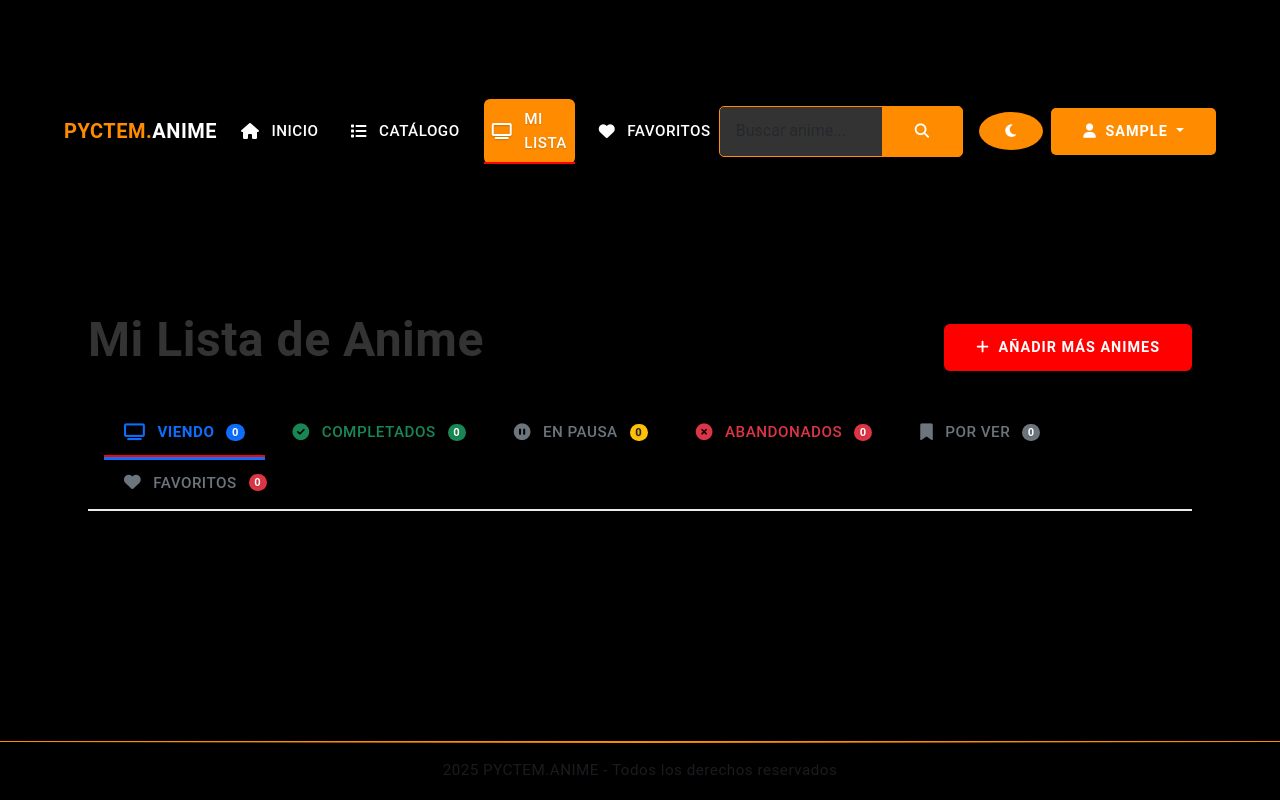
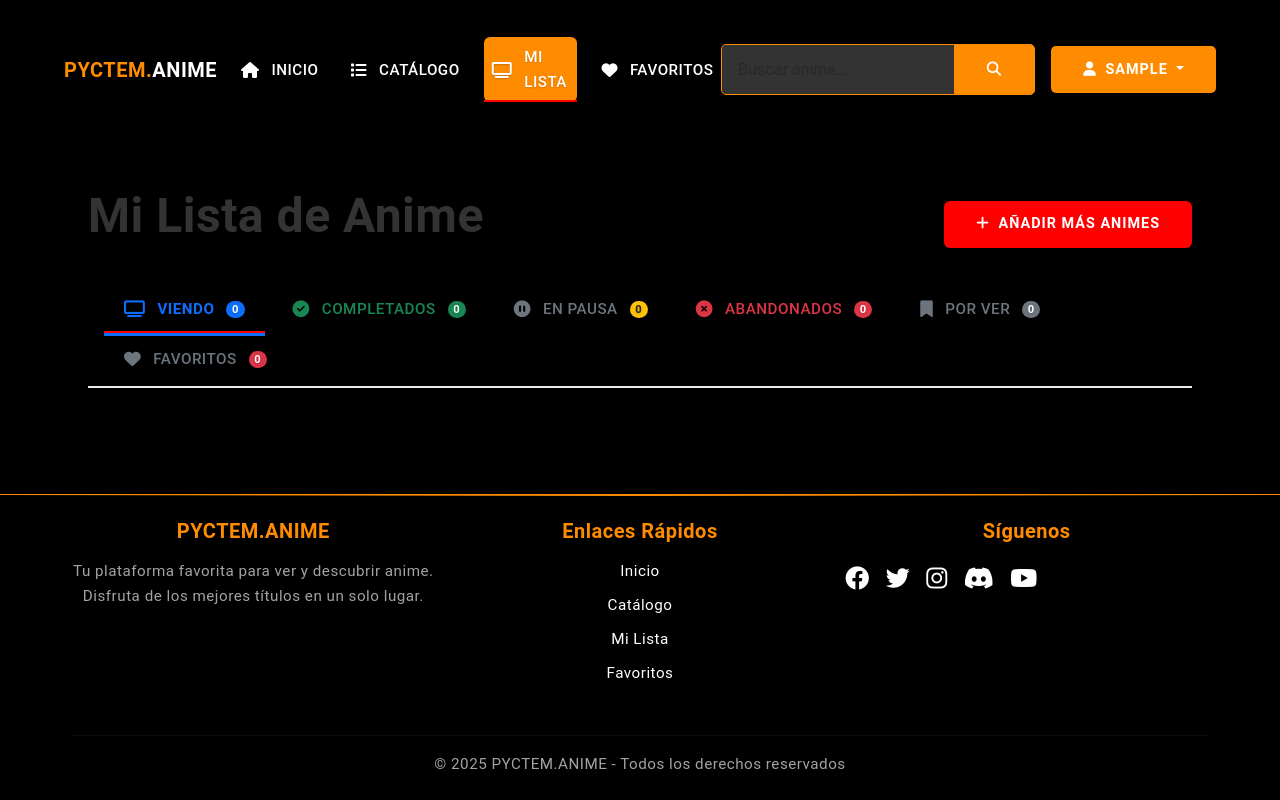
Before and after one commit to HectorZL/pyme, a Django app: page /my-list/ in a window 1280 px wide. Run offline with Django 5.2, Linux system fonts and the light colour scheme; the visitor is signed in with stand-in values (Sample User, id 1); data that the repository does not hold is empty.

Commit message:
<fix>[change the footer ,add links ,delete the toogle of dark mode]: <description>
[optional body]

[optional footer(s)]

```diff
--- a/templates/base.html
+++ b/templates/base.html
@@ -81,11 +81,6 @@
                         </div>
                     </form>
 
-                    <!-- Theme Toggle -->
-                    <button id="theme-toggle" class="btn me-2" style="background-color: #FF8C00; color: white; border: none;" title="Cambiar tema">
-                        <i class="fas fa-moon"></i>
-                    </button>
-
                     <!-- User Menu -->
                     {% if user.is_authenticated %}
                     <div class="dropdown">
@@ -138,9 +133,49 @@
     </main>
 
     <!-- Footer -->
-    <footer class="footer mt-auto py-3" style="background-color: #000000; color: #ffffff; border-top: 1px solid #FF8C00;">
-        <div class="container text-center">
-            <span class="text-muted">2025 PYCTEM.ANIME - Todos los derechos reservados</span>
+    <footer class="footer mt-auto py-4" style="background-color: #000000; color: #ffffff; border-top: 1px solid #FF8C00;">
+        <div class="container">
+            <div class="row">
+                <div class="col-md-4 mb-3">
+                    <h5 class="mb-3" style="color: #FF8C00;">PYCTEM.ANIME</h5>
+                    <p>Tu plataforma favorita para ver y descubrir anime. Disfruta de los mejores títulos en un solo lugar.</p>
+                </div>
+                <div class="col-md-4 mb-3">
+                    <h5 class="mb-3" style="color: #FF8C00;">Enlaces Rápidos</h5>
+                    <ul class="list-unstyled">
+                        <li class="mb-2"><a href="{% url 'anime:home' %}" class="text-white text-decoration-none">Inicio</a></li>
+                        <li class="mb-2"><a href="{% url 'anime:catalog' %}" class="text-white text-decoration-none">Catálogo</a></li>
+                        {% if user.is_authenticated %}
+                            <li class="mb-2"><a href="{% url 'anime:user_anime_list' %}" class="text-white text-decoration-none">Mi Lista</a></li>
+                            <li class="mb-2"><a href="#" class="text-white text-decoration-none">Favoritos</a></li>
+                        {% endif %}
+                    </ul>
+                </div>
+                <div class="col-md-4">
+                    <h5 class="mb-3" style="color: #FF8C00;">Síguenos</h5>
+                    <div class="d-flex justify-content-start">
+                        <a href="https://facebook.com" class="me-3 text-white" target="_blank" rel="noopener noreferrer" style="font-size: 1.5rem;">
+                            <i class="fab fa-facebook"></i>
+                        </a>
+                        <a href="https://twitter.com" class="me-3 text-white" target="_blank" rel="noopener noreferrer" style="font-size: 1.5rem;">
+                            <i class="fab fa-twitter"></i>
+                        </a>
+                        <a href="https://instagram.com" class="me-3 text-white" target="_blank" rel="noopener noreferrer" style="font-size: 1.5rem;">
+                            <i class="fab fa-instagram"></i>
+                        </a>
+                        <a href="https://discord.gg" class="me-3 text-white" target="_blank" rel="noopener noreferrer" style="font-size: 1.5rem;">
+                            <i class="fab fa-discord"></i>
+                        </a>
+                        <a href="https://youtube.com" class="text-white" target="_blank" rel="noopener noreferrer" style="font-size: 1.5rem;">
+                            <i class="fab fa-youtube"></i>
+                        </a>
+                    </div>
+                </div>
+            </div>
+            <hr style="border-color: #333;">
+            <div class="text-center">
+                <p class="mb-0">&copy; 2025 PYCTEM.ANIME - Todos los derechos reservados</p>
+            </div>
         </div>
     </footer>
 
@@ -180,42 +215,5 @@
         }
     });
     </script>
-    <script>
-        // Theme Toggle Functionality
-        document.addEventListener('DOMContentLoaded', function() {
-            const themeToggle = document.getElementById('theme-toggle');
-            const htmlElement = document.documentElement;
-            const icon = themeToggle.querySelector('i');
-
-            // Check for saved theme preference or use preferred color scheme
-            const currentTheme = localStorage.getItem('theme') || 'light';
-
-            // Apply the current theme
-            if (currentTheme === 'dark') {
-                htmlElement.setAttribute('data-bs-theme', 'dark');
-                icon.classList.remove('fa-moon');
-                icon.classList.add('fa-sun');
-            } else {
-                htmlElement.setAttribute('data-bs-theme', 'light');
-                icon.classList.remove('fa-sun');
-                icon.classList.add('fa-moon');
-            }
-
-            // Toggle theme on button click
-            themeToggle.addEventListener('click', function() {
-                if (htmlElement.getAttribute('data-bs-theme') === 'dark') {
-                    htmlElement.setAttribute('data-bs-theme', 'light');
-                    localStorage.setItem('theme', 'light');
-                    icon.classList.remove('fa-sun');
-                    icon.classList.add('fa-moon');
-                } else {
-                    htmlElement.setAttribute('data-bs-theme', 'dark');
-                    localStorage.setItem('theme', 'dark');
-                    icon.classList.remove('fa-moon');
-                    icon.classList.add('fa-sun');
-                }
-            });
-        });
-    </script>
 </body>
 </html>
```
Also changed, not shown: core/settings.py (+28 -4 lines), requirements.txt (+5 -2 lines).
